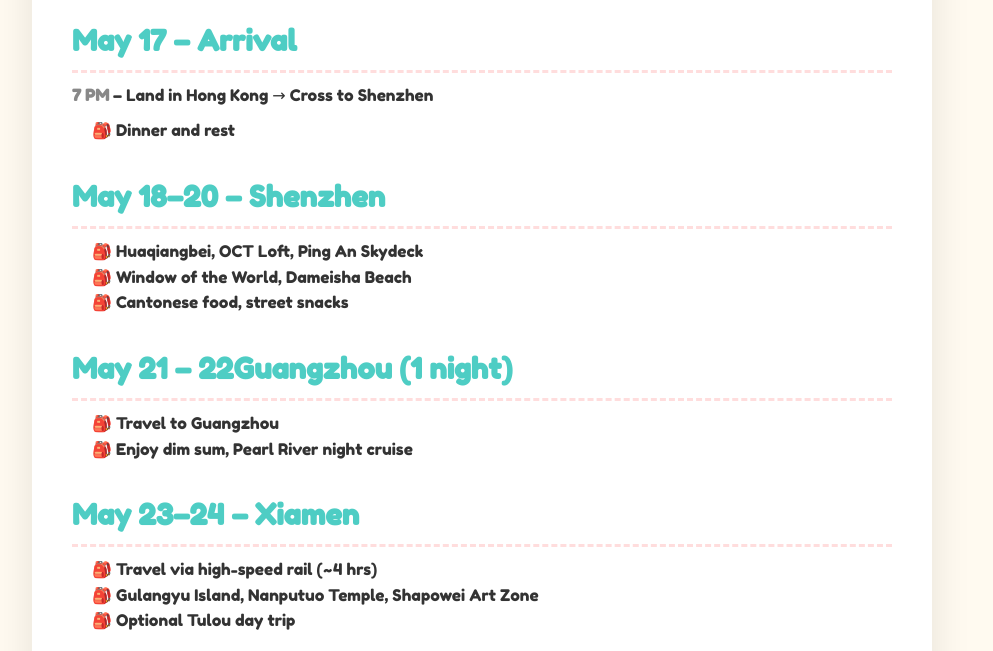
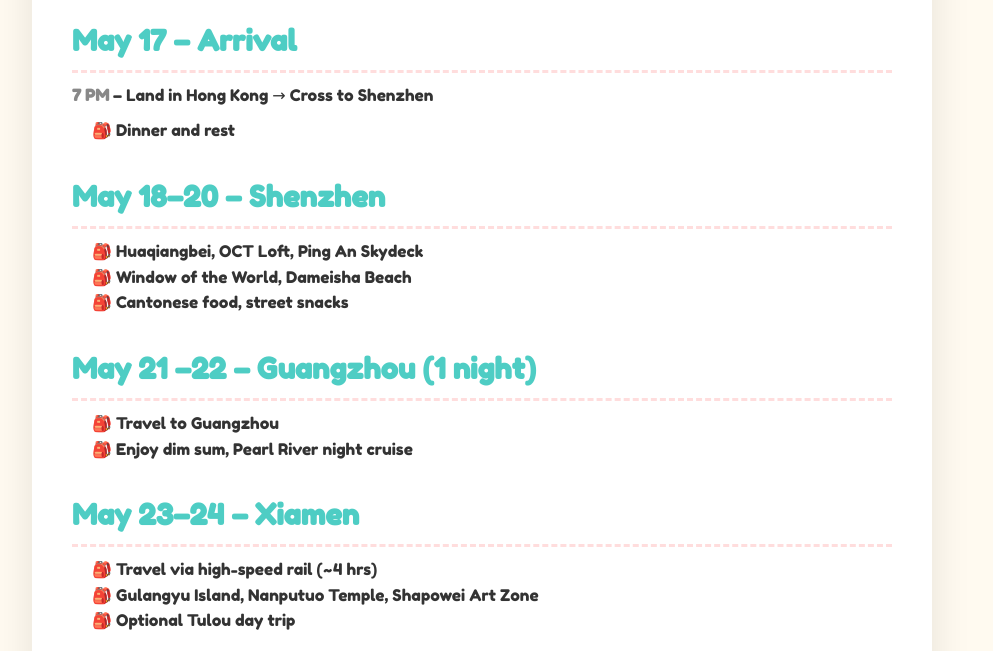
Before and after one commit to toodlemydoodle/China, a plain HTML site: page index.html in a window 1280 px wide. Shown: the part 149-800 px from the top of the page, without its empty margins (158-1151 px from the left). Drawn offline with Linux system fonts and the light colour scheme.

Commit message:
fixed date

```diff
--- a/index.html
+++ b/index.html
@@ -135,7 +135,7 @@
       <li>Window of the World, Dameisha Beach</li>
       <li>Cantonese food, street snacks</li>
     </ul>
-    <h2>May 21 – 22Guangzhou (1 night)</h2>
+    <h2>May 21 –22 – Guangzhou (1 night)</h2>
     <ul>
       <li>Travel to Guangzhou</li>
       <li>Enjoy dim sum, Pearl River night cruise</li>
```
